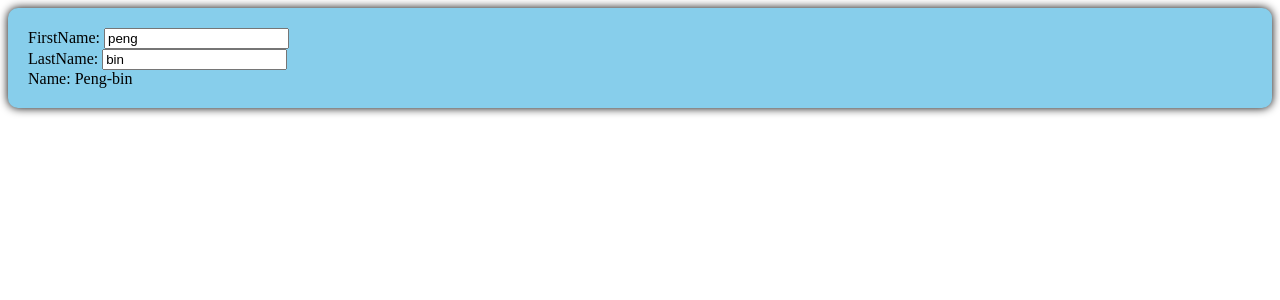
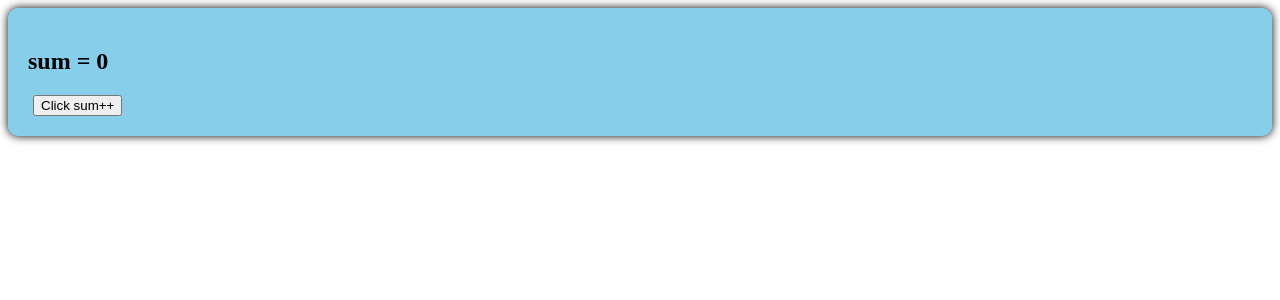
Before and after one commit to pengbin2367/front-study, a Vue app in the folder 10-Vue3/hello-vue3/: page / in a window 1280 px wide. Shown: the top 300 px of the page. Built offline with nearby package versions, Linux system fonts and the light colour scheme.

Commit message:
feat: watch ref

```diff
--- a/10-Vue3/hello-vue3/src/components/Person.vue
+++ b/10-Vue3/hello-vue3/src/components/Person.vue
@@ -1,19 +1,23 @@
 <template>
   <div class="person">
-    FirstName: <input type="text" v-model="firstName" /><br>
-    LastName: <input type="text" v-model="lastName" /> <br>
-    Name: <span>{{fullName}}</span> <br>
+    <h2>sum = {{sum}}</h2>
+    <button @click="changeSum">Click sum++</button>
   </div>
 </template>
 
 <script setup lang="ts" name="Person">
-  import { ref, computed } from 'vue'
+  import { ref, watch } from 'vue'
 
-  let firstName = ref('peng')
-  let lastName = ref('bin')
+  let sum = ref(0)
+  function changeSum() {
+    sum.value++;
+  }
 
-  let fullName = computed(() => {
-    return firstName.value.slice(0,1).toUpperCase() + firstName.value.slice(1) + "-" + lastName.value
+  // can't watch ref.value, only watch ref
+  // so here is not sum.value
+  const stopWatch = watch(sum, (newValue, oldValue) => {
+    console.log(newValue, oldValue)
+    if (newValue > 10) stopWatch()
   })
 </script>
 
```
